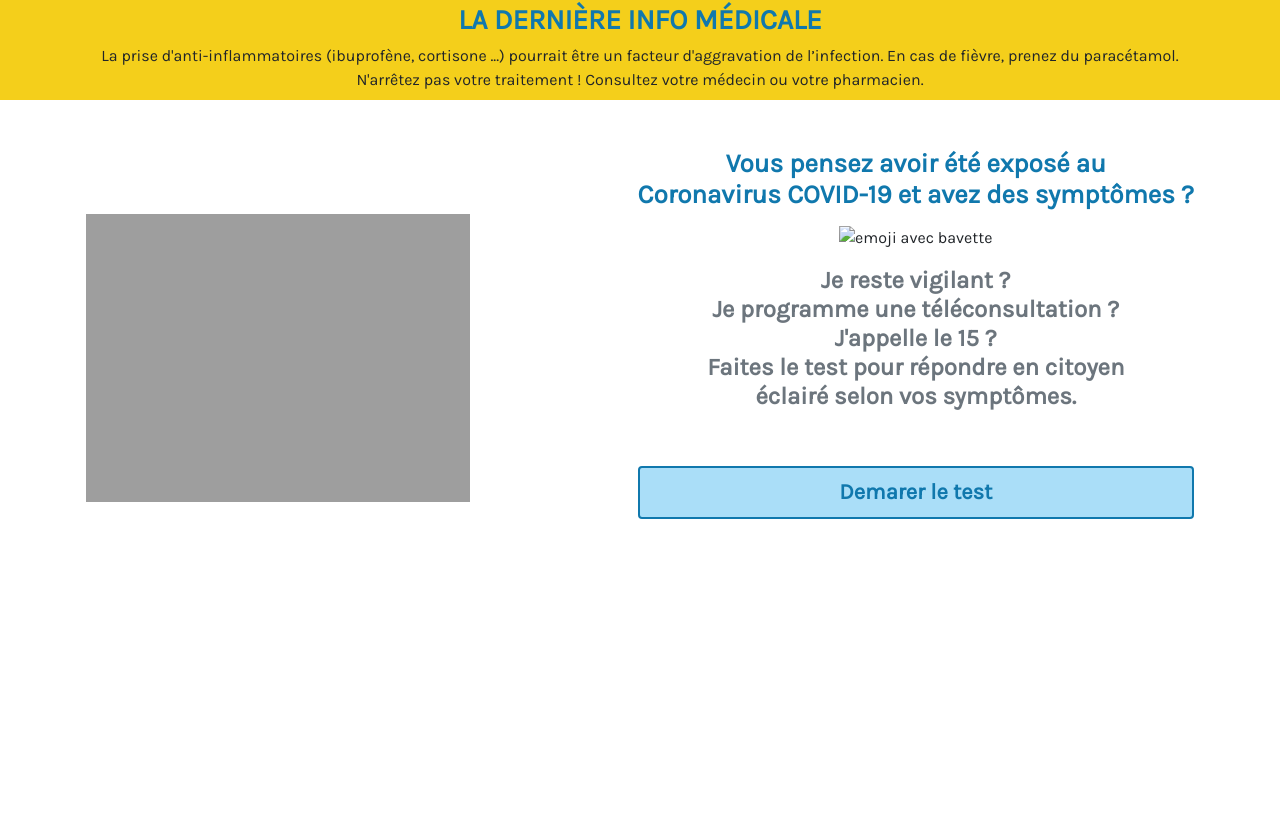
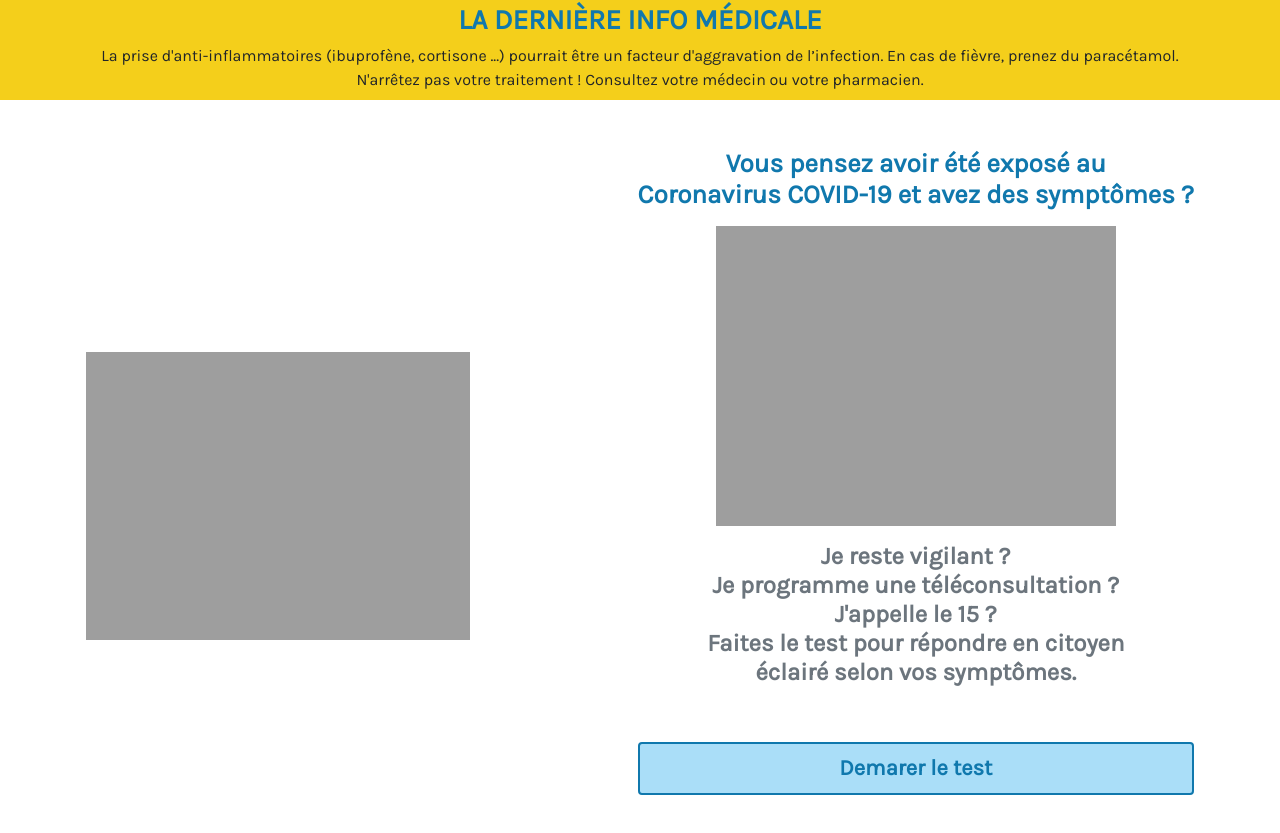
Before and after one commit to NoureddineMa/TEST-COVID22, a plain HTML site: page index.html in a window 1280 px wide. Shown: the part 89-922 px from the top of the page. Before the commit the page ends 800 px from the top, so only its background shows below. Drawn offline with nearby package versions, Linux system fonts and the light colour scheme; the site is published under a folder, as on GitHub Pages, so addresses that start at the root find nothing.

Commit message:
modif path img's

```diff
--- a/index.html
+++ b/index.html
@@ -44,7 +44,7 @@
                    <div class="child-two d-flex flex-column justify-content-center align-items-center ">
                         <h1 class="h5 text-center mb-3 index-hone  index-p">Vous pensez avoir été exposé au <br>
                                 Coronavirus COVID-19 et avez des symptômes ?</h1>
-                   <img src="/img/élément-2.svg" class="mb-3" alt="emoji avec bavette">
+                   <img src="./img/élément-2.svg" class="mb-3" alt="emoji avec bavette">
                    <p class="text-muted text-center h3 index-paragraphe  index-p">Je reste vigilant ? <br>
                         Je programme une téléconsultation ? <br>
                         J'appelle le 15 ? <br>
```
